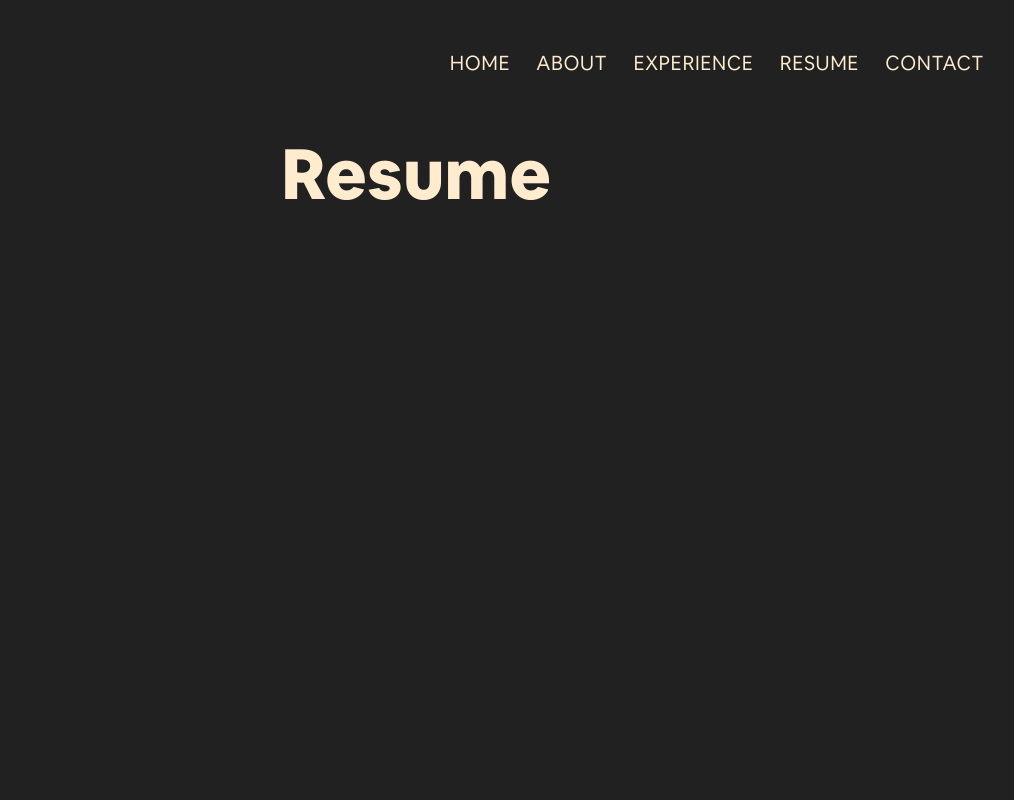
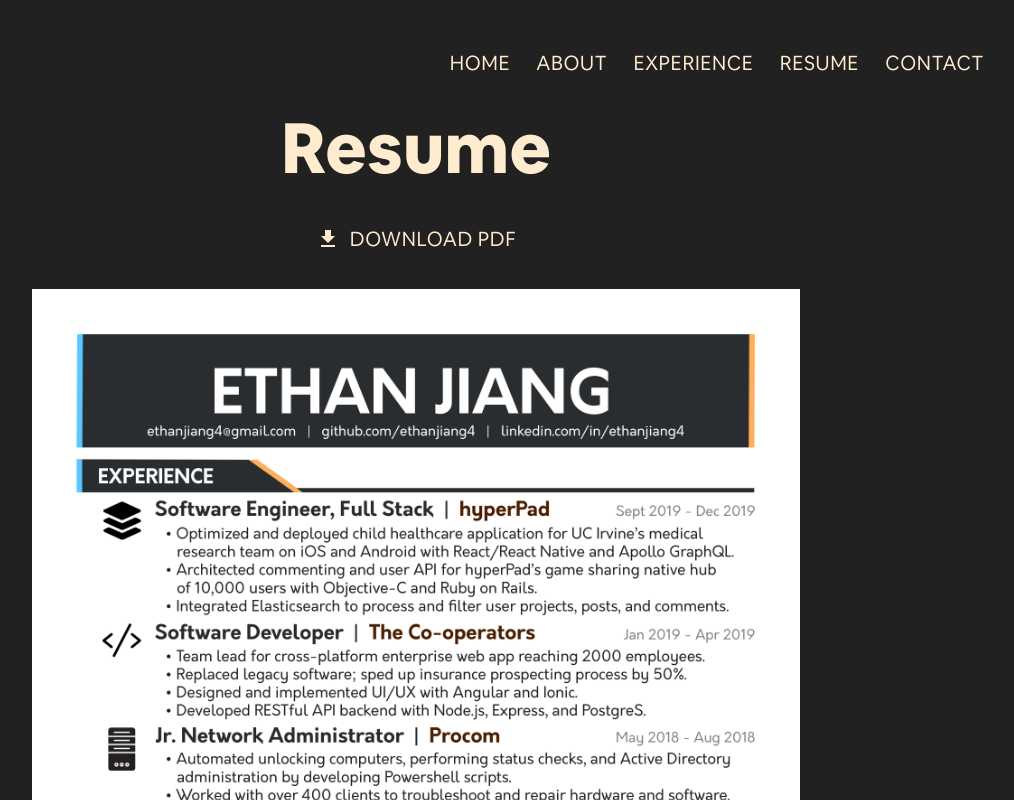
Before and after one commit to ethanjiang4/personal-website, a React (Create React App) app: page / in a window 1280 px wide. Both pictures are taken after a click on the button "RESUME". Shown: the top 800 px of the page, without its empty margins (224-1238 px from the left). Built offline with nearby package versions, Linux system fonts and the light colour scheme; what react-animations would draw is missing.

Commit message:
added resume

```diff
--- a/package.json
+++ b/package.json
@@ -8,6 +8,7 @@
     "react": "^16.11.0",
     "react-animations": "^1.0.0",
     "react-dom": "^16.11.0",
+    "react-pdf": "^4.1.0",
     "react-router-dom": "^5.1.2",
     "react-scripts": "3.2.0",
     "styled-components": "^4.4.1"
--- a/src/components/AboutPage.js
+++ b/src/components/AboutPage.js
@@ -25,7 +25,7 @@
     text-align: center;
 
     position: relative;
-    margin-top: 10%;
+    margin-top: 8%;
 
     animation: 1.5s ${fade};
 `;
@@ -42,7 +42,7 @@
     padding-left: 15%;
     padding-right: 15%;
 
-    animation: 2s ${delayFade};
+    animation: 1.5s ${delayFade};
 `;
 
 export default AboutPage;
--- a/src/components/ContactPage.js
+++ b/src/components/ContactPage.js
@@ -45,7 +45,7 @@
     text-align: center;
 
     position: relative;
-    margin-top: 10%;
+    margin-top: 8%;
 
     animation: 1.5s ${fade};
 `;
@@ -57,7 +57,7 @@
     margin-top: 15px;
     justify-content: center;
     align-items: center;
-    animation: 2s ${delayFade};
+    animation: 1.5s ${delayFade};
 `;
 
 const ContactButton = styled(Button)`
--- a/src/components/ExperiencePage.js
+++ b/src/components/ExperiencePage.js
@@ -171,7 +171,7 @@
     text-align: center;
 
     position: relative;
-    margin-top: 10%;
+    margin-top: 8%;
 
     animation: 1.5s ${fade};
 `;
@@ -198,7 +198,7 @@
     margin-right: 15px;
     margin-bottom: 30px;
 
-    animation: 2s ${delayFade};
+    animation: 1.5s ${delayFade};
 `;
 
 const ExpCard = styled(Paper)`
--- a/src/components/HomePage.js
+++ b/src/components/HomePage.js
@@ -42,7 +42,7 @@
     padding-left: 10%;
     padding-right: 10%;
 
-    animation: 2s ${delayFade};
+    animation: 1.5s ${delayFade};
 `;
 
 export default HomePage;
--- a/src/components/ResumePage.js
+++ b/src/components/ResumePage.js
@@ -1,11 +1,26 @@
-import React from 'react';
+import React, { setState } from 'react';
+import Button from '@material-ui/core/Button';
 import styled from 'styled-components';
 import { fade, delayFade } from './fades';
+import resume from '../assets/EthanJiang_Resume.png';
+import resumePdf from '../assets/EthanJiang_Resume.pdf'
+import GetAppIcon from '@material-ui/icons/GetApp';
 
 const ResumePage = () => {
     return(
         <Wrapper>
             <MainTitle>Resume</MainTitle>
+            <ResumeContainer>
+                <DownloadButton
+                    href={resumePdf}
+                    target="_blank"
+                    download
+                >
+                    <DownloadIcon/>
+                    Download PDF
+                </DownloadButton>
+                <Resume src={resume}/>
+            </ResumeContainer>
         </Wrapper>
     )
 }
@@ -24,9 +39,36 @@
     text-align: center;
 
     position: relative;
-    margin-top: 10%;
+    margin-top: 8%;
 
     animation: 1.5s ${fade};
 `;
 
+const ResumeContainer = styled.div`
+    margin-top: 15px;
+    margin-bottom: 20px;
+    display: flex;
+    align-items: center;
+    justify-content: center;
+    flex-direction: column;
+
+    animation: 1.5s ${delayFade};
+`;
+
+const Resume = styled.img`
+    width: 60%;
+`;
+
+const DownloadButton = styled(Button)`
+    font-family: Airbnb Cereal App Book !important;
+    font-size: 20px !important;
+    color: #ffeccf !important   ;
+    height: 60px !important;
+    margin-bottom: 20px !important;
+`;
+
+const DownloadIcon = styled(GetAppIcon)`
+    margin-right: 10px !important;
+`;
+
 export default ResumePage;
```
Also changed, not shown: src/assets/EthanJiang_Resume.png (added), 1 other file (tests, documents, lock files or other folders).
